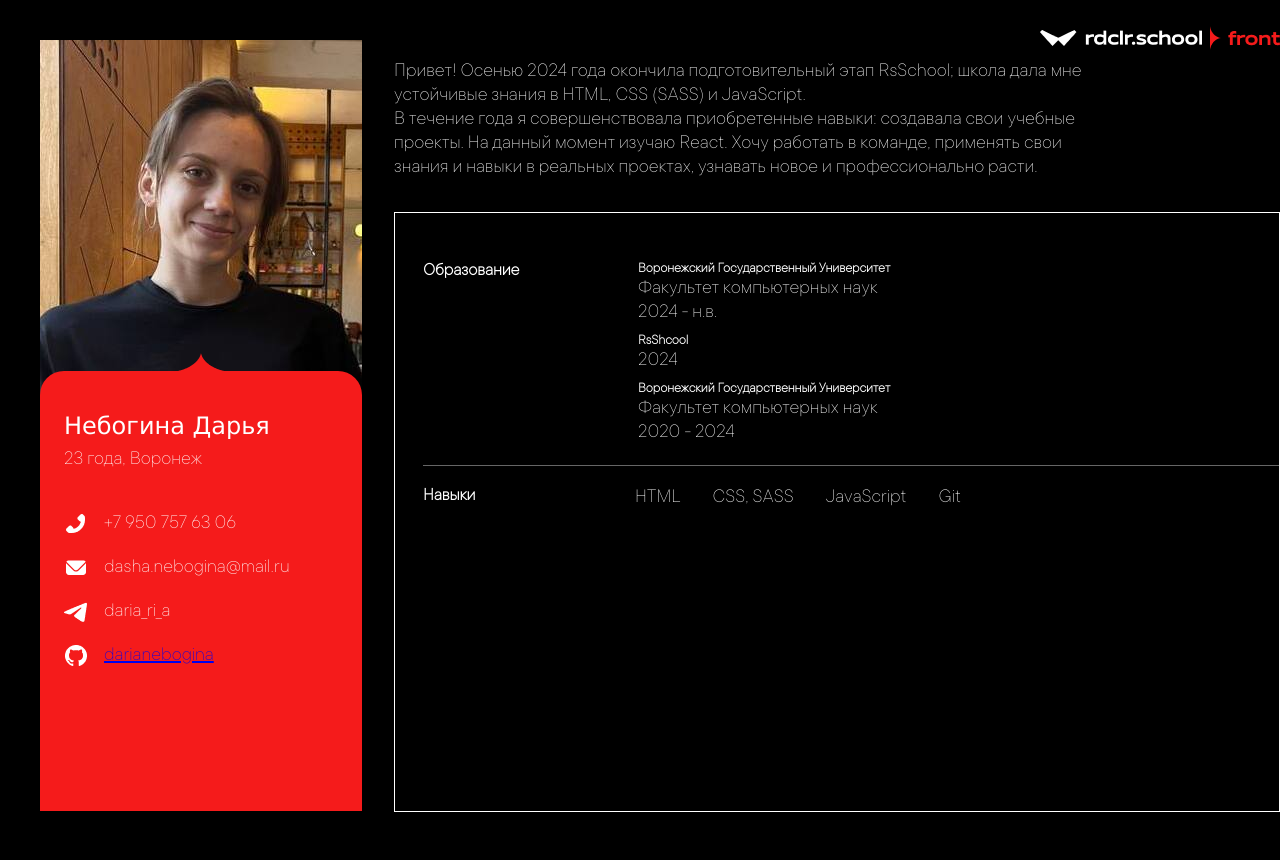
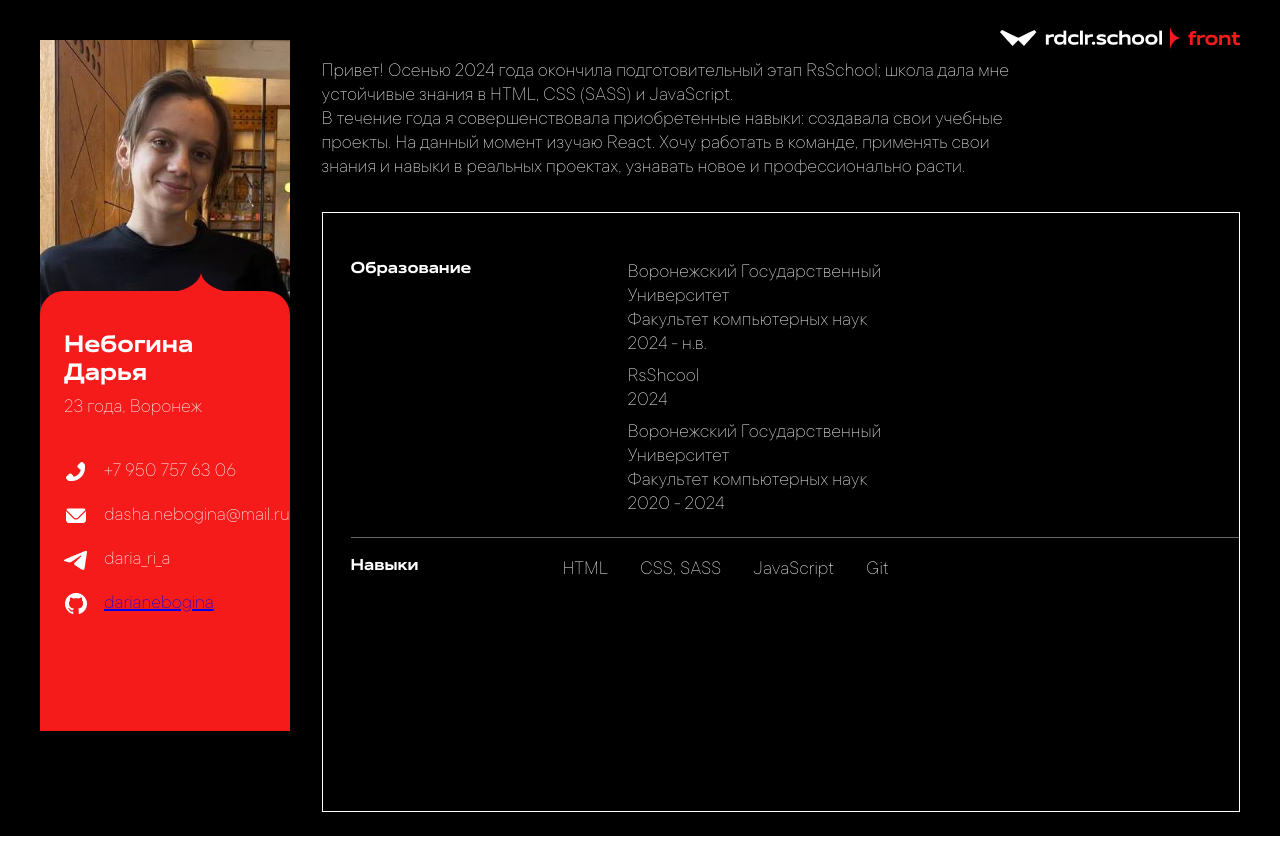
Before and after one commit to darianebogina/cover_letter_RC, a website: page index.html in a window 1280 px wide. After the commit the page ends 836 px from the top, so only its background shows below. Drawn offline with nearby package versions, Linux system fonts and the light colour scheme.

Commit message:
fix: implement correct logo style

```diff
--- a/index.html
+++ b/index.html
@@ -11,6 +11,10 @@
 
 <body>
     <div class="main">
+        <div class="logo__wrapper">
+            <img src="./images/Logo.png" alt="logo">
+        </div>
+        <div class="main__wrapper">
             <div class="left__side">
                 <img src="./images/me.jpg" alt="my_photo">
                 <div class="briefly">
@@ -42,9 +46,6 @@
                 </div>
             </div>
             <div class="right__side">
-            <div class="logo__wrapper">
-                <img src="./images/Logo.png" alt="logo">
-            </div>
                 <div class="frame">
                     <div class="introduction">
                         <p>Привет! Осенью 2024 года окончила подготовительный этап RsSchool;
@@ -61,22 +62,22 @@
                                 <h2>Образование</h2>
                                 <div class="edu__section">
                                     <div class="edu__item">
-                                    <h3>Воронежский Государственный Университет</h3>
+                                        <p>Воронежский Государственный Университет</p>
                                         <p>Факультет компьютерных наук</p>
                                         <p>2024 - н.в.</p>
                                     </div>
                                     <div class="edu__item">
-                                    <h3>RsShcool</h3>
+                                        <p>RsShcool</p>
                                         <p>2024</p>
                                     </div>
                                     <div class="edu__item">
-                                    <h3>Воронежский Государственный Университет</h3>
+                                        <p>Воронежский Государственный Университет</p>
                                         <p>Факультет компьютерных наук</p>
                                         <p>2020 - 2024</p>
                                     </div>
                                 </div>
                             </div>
-                        <hr />
+                            <hr>
                             <div class="skills__frame">
                                 <h2>Навыки</h2>
                                 <div class="skills__section">
@@ -93,7 +94,7 @@
                 </div>
             </div>
         </div>
-
+    </div>
 </body>
 
 </html>
--- a/style.css
+++ b/style.css
@@ -1,5 +1,7 @@
 @import 'node_modules/modern-normalize/modern-normalize.css';
-
+@import 'styles/fonts.css';
+@import 'styles/left_side.css';
+@import 'styles/right_side.css';
 * {
     box-sizing: border-box;
     margin: 0;
@@ -14,7 +16,8 @@ html {
 body {
     font-size: 1.2rem;
     max-width: 1440px;
-    height: 860px;
+    width: 100%;
+    /* min-height: 100vh; */
     margin: 0 auto;
     font-family: 'TT Commons', 'Verdana', sans-serif;
     color: rgb(255, 255, 255);
@@ -22,197 +25,24 @@ body {
 
 .main {
     display: flex;
-    gap: 32px;
-    height: 860px;
-    /* justify-content: space-between; */
+    flex-direction: column;
+    padding: 26px 40px 0 40px;
+    /* min-height: 100vh; */
     background-color: rgb(0, 0, 0);
-}
-
-.left__side {
-    max-width: 322px;
-    height: fit-content;
-    margin: 40px 0px 0px 40px;
-}
-
-.left__side img {
-    width: 100%;
-}
-
-.briefly {
-    display: flex;
-    flex-direction: column;
-    width: 322px;
-    margin-top: -30px;
-    border-radius: 24px 24px 0 0;
-    height: 440px;
-
-    position: relative;
-    z-index: 1;
-    background-color: rgb(245, 27, 27);
-}
-
-.briefly img {
-    width: 60px;
-
-    margin-top: -18px;
-    margin-left: 131px;
-
-    position: relative;
-    z-index: 1;
-}
-
-.briefly__wrapper {
-    display: flex;
-    flex-direction: column;
-    width: 322px;
-    height: auto;
-    gap: 40px;
-
-    padding: 40px 24px;
-}
-
-.name {
-    display: flex;
-    flex-direction: column;
-    gap: 8px;
-    width: 233px;
-}
-
-h1 {
-    font-family: 'Redcollar', 'Verdana', sans-serif;
-    font-weight: 400;
-    /* font-style: Regular; */
-    font-size: 2.4rem;
-
-    line-height: 28px;
-    letter-spacing: -2%;
-}
-
-p {
-    font-family: 'TT Commons', 'Verdana', sans-serif;
-    font-weight: 400;
-    font-size: 2rem;
-    line-height: 24px;
-    /* letter-spacing: -2%; */
-}
-
-
-.contacts {
-    display: flex;
-    flex-direction: column;
-    gap: 20px;
-    width: 270px;
-}
-
-.contact {
-    display: flex;
-    width: fit-content;
-    gap: 16px;
-}
-
-.contact img {
-    width: 24px;
-    height: 24px;
-    margin: 0;
-    padding: 0;
-}
-
-/*-----------------------------------------------------------------------------------*/
-.right__side {
-    max-width: 1009px;
-    width: 100%;
-    margin-top: 26px;
-    height: 786px;
 }
 
 .logo__wrapper {
     display: flex;
-    justify-content: flex-end;
+    align-self: flex-end;
+    width: 240px;
+    height: 24px;
 }
 
-.right__side img {
-    max-width: 100%;
-    height: auto;
-}
-
-.frame {
-    display: flex;
-    flex-direction: column;
-    width: 100%;
-    margin-top: 10px;
-    gap: 32px;
-}
-
-.introduction {
-    max-width: 690px;
-    font-weight: 400;
-    font-size: 1.8rem;
-    line-height: 2.4rem;
-    letter-spacing: -1%;
-}
-
-.info {
-    width: 100%;
-    height: fit-content;
-    border: 1px solid rgb(255, 255, 255);
-}
-
-.info__wrapper {
-    max-width: 930px;
-    height: 550px;
-    display: flex;
-    flex-direction: column;
-
-    margin-top: 48px;
-    margin-left: 28px;
-    gap: 20px;
-}
-
-.edu__frame {
-    width: 538px;
-    display: flex;
-    justify-content: space-between;
-}
-
-.edu__section {
-    display: flex;
-    flex-direction: column;
-    width: 323px;
-    height: fit-content;
-    gap: 8px;
-}
-
-.edu__item {
-    width: 323px;
-    height: auto;
-}
-
-
-hr {
-    border: none;
-    border-top: 1px solid rgba(255, 255, 255, 0.4);
-}
-
-
-.skills__frame {
-    width: 538px;
-    display: flex;
-    justify-content: space-between;
-}
-
-
-.skills__list {
+.main__wrapper {
     display: flex;
     gap: 32px;
-
-    list-style: none
-}
-
-.skills__list li {
-    font-family: 'TT Commons', 'Verdana', sans-serif;
-    font-weight: 400;
-    font-size: 2rem;
-    line-height: 24px;
+    margin: 0;
+    padding: 0;
 }
 
 /*FONTS*/
@@ -222,6 +52,16 @@ hr {
         url('./fonts/TTCommons-Thin.woff2') format('woff2'),
         url('./fonts/TTCommons-Thin.woff') format('woff'),
         url('./fonts/TTCommons-Thin.ttf') format('truetype');
-    font-weight: 100;
+    font-weight: 400;
     font-style: normal;
 }
+
+@font-face {
+    font-family: 'Redcollar';
+    src: local('Redcollar'), local('Redcollar'),
+        url('./fonts/Redcollar.woff2') format('woff2'),
+        url('./fonts/Redcollar.woff') format('woff'),
+        url('./fonts/Redcollar.ttf') format('truetype');
+    font-weight: 400;
+    font-style: normal;
+}
--- /dev/null
+++ b/styles/fonts.css
@@ -0,0 +1,26 @@
+h1 {
+    font-family: "Redcollar", 'Verdana', sans-serif;
+    font-weight: 400;
+    /* font-style: Regular; */
+    font-size: 2.4rem;
+
+    line-height: 28px;
+    letter-spacing: -2%;
+}
+
+h2 {
+    font-family: "Redcollar", 'Verdana', sans-serif;
+    font-weight: 400;
+    font-size: 1.6rem;
+
+    line-height: 100%;
+    letter-spacing: 0%;
+}
+
+p {
+    font-family: 'TT Commons', 'Verdana', sans-serif;
+    font-weight: 400;
+    font-size: 2rem;
+    line-height: 24px;
+    /* letter-spacing: -2%; */
+}
--- /dev/null
+++ b/styles/left_side.css
@@ -0,0 +1,69 @@
+.left__side {
+    max-width: 322px;
+    height: fit-content;
+    margin-top: -10px;
+}
+
+.left__side img {
+    width: 100%;
+}
+
+.briefly {
+    display: flex;
+    flex-direction: column;
+    max-width: 322px;
+    margin-top: -30px;
+    border-radius: 24px 24px 0 0;
+    height: 440px;
+
+    position: relative;
+    z-index: 1;
+    background-color: rgb(245, 27, 27);
+}
+
+.briefly img {
+    max-width: 60px;
+
+    margin-top: -18px;
+    margin-left: 131px;
+
+    position: relative;
+    z-index: 1;
+}
+
+.briefly__wrapper {
+    display: flex;
+    flex-direction: column;
+    max-width: 322px;
+    height: auto;
+    gap: 40px;
+
+    padding: 40px 24px;
+}
+
+.name {
+    display: flex;
+    flex-direction: column;
+    gap: 8px;
+    max-width: 233px;
+}
+
+.contacts {
+    display: flex;
+    flex-direction: column;
+    gap: 20px;
+    max-width: 270px;
+}
+
+.contact {
+    display: flex;
+    width: fit-content;
+    gap: 16px;
+}
+
+.contact img {
+    max-width: 24px;
+    height: 24px;
+    margin: 0;
+    padding: 0;
+}
--- /dev/null
+++ b/styles/right_side.css
@@ -0,0 +1,91 @@
+.right__side {
+    max-width: 1009px;
+    width: 100%;
+    height: 786px;
+}
+
+.right__side img {
+    max-width: 100%;
+    height: auto;
+}
+
+.frame {
+    display: flex;
+    flex-direction: column;
+    width: 100%;
+    margin-top: 10px;
+    gap: 32px;
+}
+
+.introduction {
+    max-width: 690px;
+    font-weight: 400;
+    font-size: 1.8rem;
+    line-height: 2.4rem;
+    letter-spacing: -1%;
+}
+
+.info {
+    width: 100%;
+    height: fit-content;
+    border: 1px solid rgb(255, 255, 255);
+}
+
+.info__wrapper {
+    max-width: 930px;
+    height: 550px;
+    display: flex;
+    flex-direction: column;
+
+    margin-top: 48px;
+    margin-left: 28px;
+    gap: 20px;
+}
+
+.edu__frame {
+    max-width: 600px;
+    display: flex;
+    justify-content: space-between;
+    gap:20px;
+}
+
+.edu__section {
+    display: flex;
+    flex-direction: column;
+    max-width: 370px;
+    height: fit-content;
+    gap: 8px;
+}
+
+.edu__item {
+    max-width: 323px;
+    height: auto;
+}
+
+
+hr {
+    border: none;
+    border-top: 1px solid rgba(255, 255, 255, 0.4);
+}
+
+
+.skills__frame {
+    max-width: 538px;
+    display: flex;
+    justify-content: space-between;
+}
+
+
+.skills__list {
+    display: flex;
+    gap: 32px;
+
+    list-style: none
+}
+
+.skills__list li {
+    font-family: 'TT Commons', 'Verdana', sans-serif;
+    font-weight: 400;
+    font-size: 2rem;
+    line-height: 24px;
+}
```
Also changed, not shown: fonts/Redcollar.ttf (added), fonts/Redcollar.woff (added), fonts/Redcollar.woff2 (added). Lines whose indentation alone changed are shown as unchanged.
